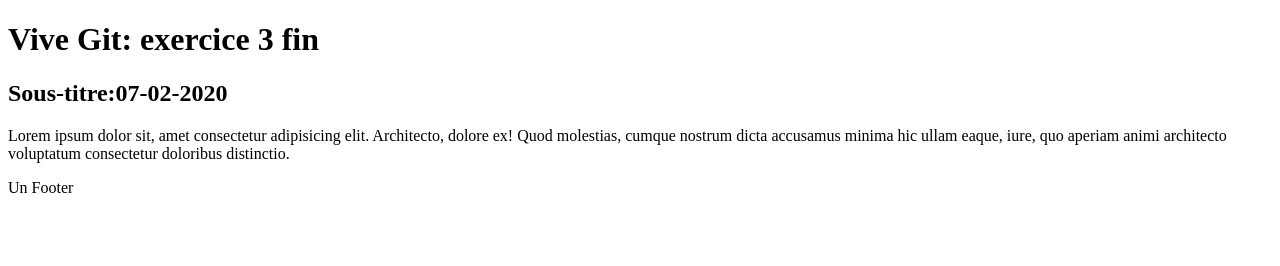
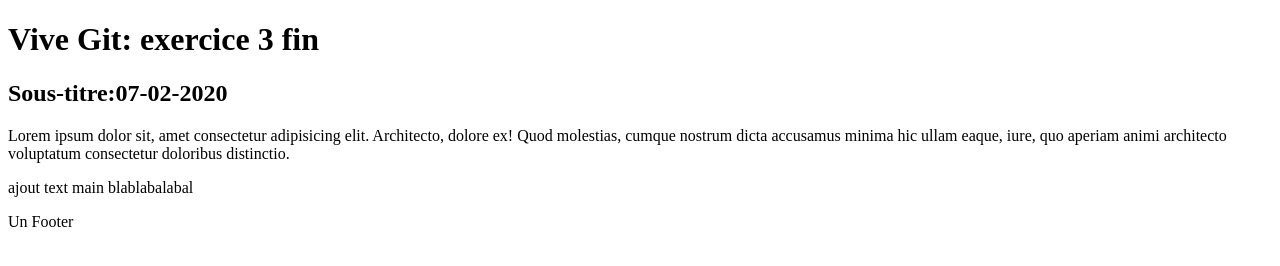
Before and after one commit to mptsingakis/exercice3, a plain HTML site: page index.html in a window 1280 px wide. Drawn offline with Linux system fonts and the light colour scheme.

Commit message:
E-ajout text main

```diff
--- a/index.html
+++ b/index.html
@@ -14,6 +14,7 @@
 
 <main>
     <p>Lorem ipsum dolor sit, amet consectetur adipisicing elit. Architecto, dolore ex! Quod molestias, cumque nostrum dicta accusamus minima hic ullam eaque, iure, quo aperiam animi architecto voluptatum consectetur doloribus distinctio.</p>
+    <p>ajout text main blablabalabal</p>
 </main>
 
 <footer>
```
